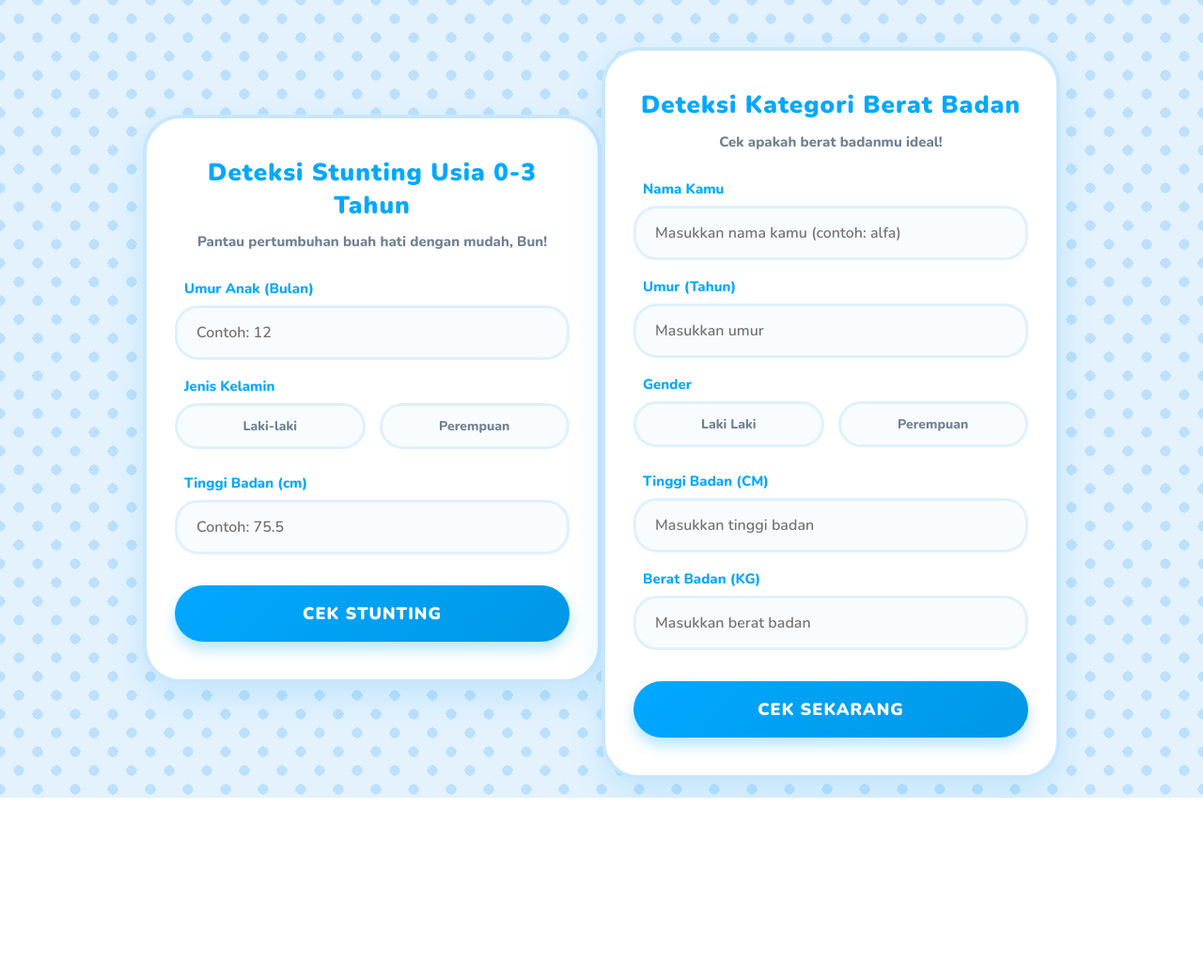
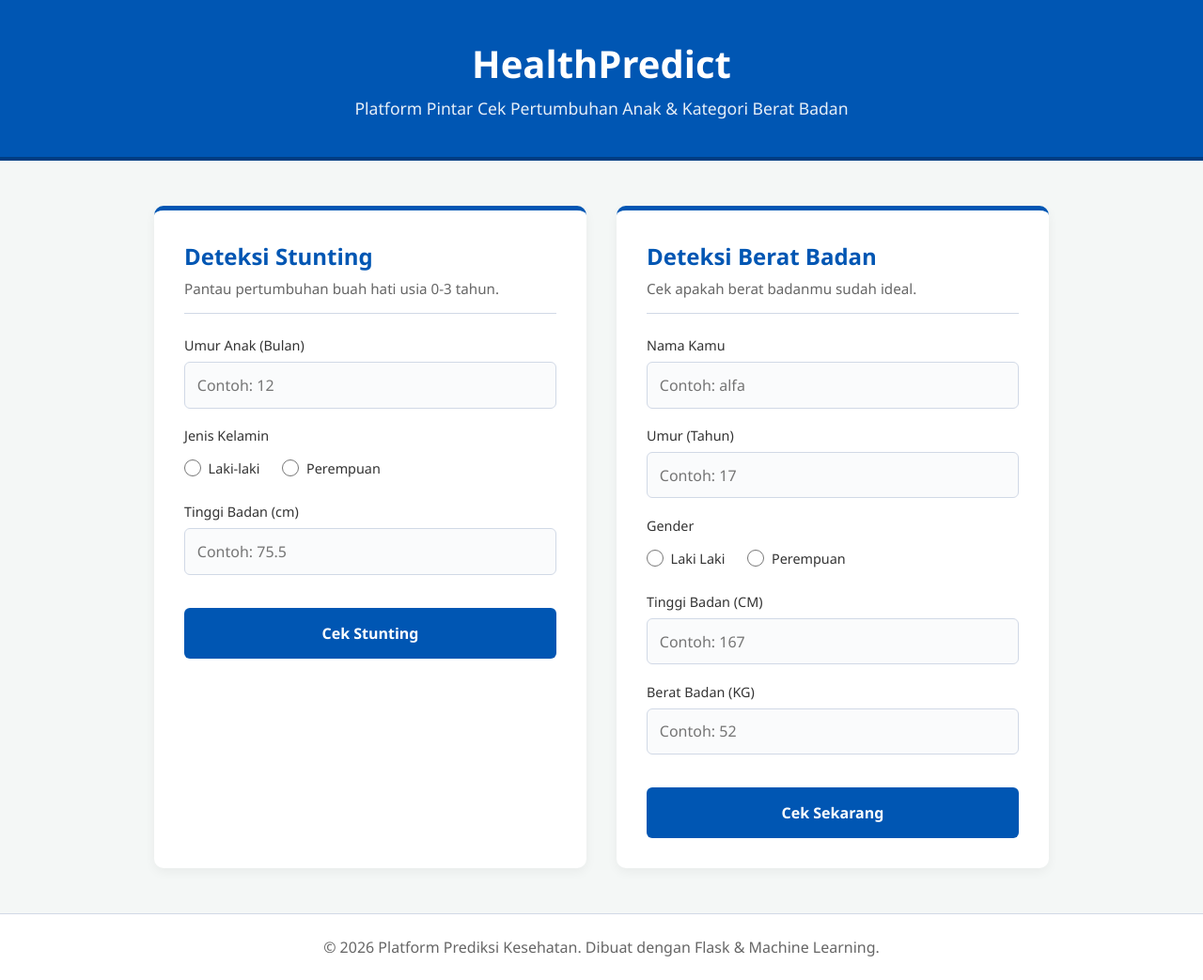
Before and after one commit to ALFADHANI284/AI-Predict-Stunting, a Flask app: page / in a window 1280 px wide. Shown: the whole page at 94% size. Before the commit the page ends 849 px from the top, so only its background shows below. Run offline with Flask 3, Linux system fonts and the light colour scheme.

Commit message:
Feat(index): ganti style

```diff
--- a/templates/index.html
+++ b/templates/index.html
@@ -3,292 +3,231 @@
 <head>
     <meta charset="UTF-8">
     <meta name="viewport" content="width=device-width, initial-scale=1.0">
-    <title>Deteksi Stunting Usia 0-3 Tahun</title>
-    <link href="https://fonts.googleapis.com/css2?family=Nunito:wght@400;600;800&display=swap" rel="stylesheet">
+    <title>Platform Prediksi Kesehatan</title>
     <style>
-    /* Menggunakan font Nunito dengan ketebalan ekstra agar terlihat seperti buku anak */
-    @import url('https://fonts.googleapis.com/css2?family=Nunito:wght@600;800;900&display=swap');
+        /* === RESET & GLOBAL VARIABLES === */
+        :root {
+            --primary-blue: #0056b3;
+            --light-blue: #e6f0fa;
+            --white: #ffffff;
+            --bg-color: #f4f7f6;
+            --text-dark: #333333;
+            --text-muted: #666666;
+            --border-color: #d1d9e6;
+        }
 
-    :root {
-        /* Warna Status Gizi */
-        --merah: #ff6b6b; /* Merah yang lebih cerah dan lembut */
-        --pink: #ff9ff3;
-        --hijau-muda: #1dd1a1;
-        --hijau-tua: #10ac84;
-
-        /* Warna Tema Dominan Putih & Biru */
-        --bg-body: #e3f2fd; /* Biru langit sangat muda */
-        --card-bg: #ffffff; /* Putih bersih */
-        --primary-blue: #00a8ff; /* Biru ceria khas anak-anak */
-        --border-blue: #c8e6ff; /* Biru pastel untuk garis tepi */
-        --text-color: #2f3640;
+        * {
+            margin: 0;
+            padding: 0;
+            box-sizing: border-box;
+            font-family: 'Segoe UI', Tahoma, Geneva, Verdana, sans-serif;
         }
 
         body {
-        font-family: 'Nunito', sans-serif;
-        background-color: var(--bg-body);
-        /* Membuat pola polkadot halus di background */
-        background-image: radial-gradient(#bce0fd 20%, transparent 20%), radial-gradient(#bce0fd 20%, transparent 20%);
-        background-size: 40px 40px;
-        background-position: 0 0, 20px 20px;
+            background-color: var(--bg-color);
+            color: var(--text-dark);
             display: flex;
-        justify-content: center;
-        align-items: center;
+            flex-direction: column;
             min-height: 100vh;
-        margin: 0;
-        padding: 20px;
-        box-sizing: border-box;
         }
 
-    .card {
-        background: var(--card-bg);
-        padding: 40px 30px;
-        border-radius: 40px; /* Sudut sangat membulat seperti gelembung */
-        box-shadow: 0 15px 35px rgba(0, 168, 255, 0.15);
-        border: 4px solid var(--border-blue);
-        width: 100%;
-        max-width: 420px;
+        /* === HEADER === */
+        header {
+            background-color: var(--primary-blue);
+            color: var(--white);
+            text-align: center;
+            padding: 2.5rem 1rem;
+            border-bottom: 4px solid #003d82;
         }
 
-    h2 {
-        text-align: center;
-        color: var(--primary-blue);
-        margin-top: 0;
-        font-weight: 900;
-        font-size: 26px;
-        letter-spacing: 1px;
+        header h1 {
+            font-size: 2.5rem;
+            margin-bottom: 0.5rem;
+            font-weight: 600;
         }
 
-    p.subtitle {
-        text-align: center;
-        color: #718093;
-        font-size: 15px;
-        margin-bottom: 30px;
-        margin-top: -10px;
-        font-weight: 800;
+        header p {
+            font-size: 1.1rem;
+            opacity: 0.9;
         }
 
-    .input-group {
-        margin-bottom: 18px;
+        /* === MAIN CONTENT & GRID === */
+        main {
+            flex: 1;
+            width: 100%;
+            max-width: 1000px;
+            margin: 3rem auto;
+            padding: 0 1.5rem;
         }
 
-    label {
-        font-weight: 800;
-        color: var(--primary-blue);
-        font-size: 15px;
-        display: block;
-        margin-bottom: 8px;
-        margin-left: 10px;
+        .forms-container {
+            display: grid;
+            grid-template-columns: repeat(auto-fit, minmax(350px, 1fr));
+            gap: 2rem;
         }
 
-    input, select {
-        width: 100%;
-        padding: 15px 20px;
-        border: 3px solid #dff1ff;
-        border-radius: 25px; /* Bentuk pil / kapsul */
-        box-sizing: border-box;
-        font-family: 'Nunito', sans-serif;
-        font-size: 16px;
-        font-weight: 600;
-        color: var(--text-color);
-        background-color: #f9fcff;
-        transition: all 0.3s ease;
+        /* === CARD STYLING === */
+        .card {
+            background-color: var(--white);
+            border-radius: 10px;
+            padding: 2rem;
+            box-shadow: 0 4px 12px rgba(0, 0, 0, 0.05);
+            border-top: 5px solid var(--primary-blue);
         }
 
-    input:focus, select:focus {
+        .card h2 {
+            color: var(--primary-blue);
+            font-size: 1.5rem;
+            margin-bottom: 0.5rem;
+        }
+
+        .subtitle {
+            color: var(--text-muted);
+            font-size: 0.95rem;
+            margin-bottom: 1.5rem;
+            padding-bottom: 1rem;
+            border-bottom: 1px solid var(--border-color);
+        }
+
+        /* === FORM INPUTS === */
+        .input-group {
+            margin-bottom: 1.2rem;
+        }
+
+        .input-group label {
+            display: block;
+            margin-bottom: 0.5rem;
+            font-weight: 500;
+            font-size: 0.9rem;
+            color: var(--text-dark);
+        }
+
+        .input-group input[type="text"],
+        .input-group input[type="number"] {
+            width: 100%;
+            padding: 0.8rem;
+            border: 1px solid var(--border-color);
+            border-radius: 6px;
+            font-size: 1rem;
+            transition: all 0.3s ease;
+            background-color: #fafbfc;
+        }
+
+        .input-group input[type="text"]:focus,
+        .input-group input[type="number"]:focus {
             outline: none;
             border-color: var(--primary-blue);
-        background-color: #ffffff;
-        box-shadow: 0 0 0 5px rgba(0, 168, 255, 0.2);
+            background-color: var(--white);
+            box-shadow: 0 0 0 3px rgba(0, 86, 179, 0.1);
         }
 
-    /* Menghilangkan panah naik/turun bawaan browser di input angka */
-    input[type=number]::-webkit-inner-spin-button,
-    input[type=number]::-webkit-outer-spin-button {
-        -webkit-appearance: none;
-        margin: 0;
+        /* === RADIO BUTTONS === */
+        .radio-container {
+            display: flex;
+            gap: 1.5rem;
+            padding: 0.5rem 0;
         }
 
+        .radio-item {
+            display: flex;
+            align-items: center;
+            gap: 0.5rem;
+        }
+
+        .radio-item input[type="radio"] {
+            accent-color: var(--primary-blue);
+            width: 1.1rem;
+            height: 1.1rem;
+            cursor: pointer;
+        }
+
+        .radio-item label {
+            margin-bottom: 0;
+            cursor: pointer;
+        }
+
+        /* === BUTTON === */
         button {
             width: 100%;
-        padding: 18px;
-        background: linear-gradient(135deg, #00a8ff, #0097e6);
-        color: white;
+            padding: 1rem;
+            background-color: var(--primary-blue);
+            color: var(--white);
             border: none;
-        border-radius: 30px;
-        font-size: 18px;
-        font-weight: 900;
+            border-radius: 6px;
+            font-size: 1rem;
+            font-weight: 600;
             cursor: pointer;
-        /* Efek animasi memantul (bouncy) ala game anak */
-        transition: all 0.3s cubic-bezier(0.68, -0.55, 0.265, 1.55);
-        font-family: 'Nunito', sans-serif;
-        margin-top: 15px;
-        box-shadow: 0 8px 15px rgba(0, 168, 255, 0.3);
-        text-transform: uppercase;
-        letter-spacing: 1px;
+            transition: background-color 0.3s ease;
+            margin-top: 1rem;
         }
 
         button:hover {
-        transform: translateY(-3px) scale(1.02);
-        box-shadow: 0 12px 20px rgba(0, 168, 255, 0.4);
+            background-color: #004494;
         }
 
-    button:active {
-        transform: translateY(2px) scale(0.98);
-        box-shadow: 0 4px 10px rgba(0, 168, 255, 0.3);
+        /* === ALERTS & RESULTS === */
+        .error-box, .result-box {
+            margin-top: 1.5rem;
+            padding: 1rem;
+            border-radius: 6px;
+            text-align: center;
         }
 
-    /* Styling Kotak Hasil Prediksi */
-    .result-box {
-        margin-top: 30px;
-        padding: 25px 20px;
-        border-radius: 25px;
-        text-align: center;
-        animation: popIn 0.5s cubic-bezier(0.68, -0.55, 0.265, 1.55);
-        border: 3px solid rgba(255,255,255,0.5);
+        .error-box {
+            background-color: #fee2e2;
+            color: #b91c1c;
+            border: 1px solid #f87171;
         }
 
-    /* Warna berdasarkan kriteria dengan teks yang kontras */
-    .sangat-pendek { background-color: var(--merah); color: white; }
-    .pendek { background-color: var(--pink); color: #61001d; }
-    .normal { background-color: var(--hijau-muda); color: #004d00; }
-    .tinggi { background-color: var(--hijau-tua); color: white; }
+        .result-box {
+            background-color: var(--light-blue);
+            border: 1px solid var(--primary-blue);
+            color: var(--primary-blue);
+        }
 
         .result-pesan {
-        font-weight: 900;
-        font-size: 20px;
-        margin-bottom: 12px;
-        line-height: 1.3;
+            font-weight: 600;
+            font-size: 1.1rem;
+            margin-bottom: 0.3rem;
         }
 
         .result-saran {
-        font-size: 15px;
-        line-height: 1.6;
-        font-weight: 600;
-        opacity: 0.95;
+            font-size: 0.9rem;
+            color: var(--text-dark);
         }
 
-    .error-box {
-        margin-top: 20px;
-        padding: 15px;
-        background-color: #fff3cd;
-        color: #856404;
-        border: 3px solid #ffeeba;
-        border-radius: 20px;
+        /* === FOOTER === */
+        footer {
+            background-color: var(--white);
+            color: var(--text-muted);
             text-align: center;
-        font-weight: 800;
-        font-size: 14px;
-        animation: shake 0.4s ease-in-out;
-    }
-
-    /* Keyframes untuk animasi pop-up hasil */
-    @keyframes popIn {
-        0% { opacity: 0; transform: scale(0.8); }
-        100% { opacity: 1; transform: scale(1); }
-    }
-
-    /* Keyframes untuk animasi error bergetar */
-    @keyframes shake {
-        0%, 100% { transform: translateX(0); }
-        25% { transform: translateX(-5px); }
-        75% { transform: translateX(5px); }
-    }
-   /* --- CSS Tambahan untuk Radio Button --- */
-    .radio-container {
-        display: flex;
-        gap: 15px;
-        margin-top: 5px;
-    }
-
-    .radio-item {
-        flex: 1;
-        position: relative;
-    }
-
-    /* Sembunyikan lingkaran radio asli */
-    .radio-item input[type="radio"] {
-        display: none;
-    }
-
-    /* Styling label sebagai tombol custom */
-    .radio-item label {
-        display: block;
-        background-color: #f9fcff;
-        border: 3px solid #dff1ff;
-        color: #718093;
-        padding: 12px;
-        text-align: center;
-        border-radius: 25px;
-        cursor: pointer;
-        font-weight: 800;
-        font-size: 14px;
-        margin-left: 0; /* Reset margin label agar rata tengah */
-        transition: all 0.3s cubic-bezier(0.68, -0.55, 0.265, 1.55);
-    }
-
-    /* Efek saat opsi dipilih */
-    .radio-item input[type="radio"]:checked + label {
-        background-color: var(--primary-blue);
-        color: white;
-        border-color: var(--primary-blue);
-        box-shadow: 0 8px 15px rgba(0, 168, 255, 0.3);
-        transform: translateY(-2px);
-    }
-
-    /* Efek saat kursor di atas tombol */
-    .radio-item label:hover {
-        border-color: var(--primary-blue);
-        background-color: #f0f8ff;
-    }
-
-    /* --- Custom Scrollbar (Bilah Gulir) --- */
-
-    /* Untuk browser Firefox */
-    html {
-        scrollbar-color: var(--primary-blue) var(--bg-body);
-        scrollbar-width: thin;
-    }
-
-    /* Untuk browser Chrome, Edge, Safari */
-    ::-webkit-scrollbar {
-        width: 14px; /* Lebar scrollbar */
-    }
-
-    /* Jalur tempat scrollbar bergerak (Track) */
-    ::-webkit-scrollbar-track {
-        background-color: var(--bg-body); /* Mengikuti warna background biru muda */
-    }
-
-    /* Bagian yang bisa ditarik (Thumb) */
-    ::-webkit-scrollbar-thumb {
-        background-color: var(--primary-blue); /* Warna biru ceria */
-        border-radius: 20px; /* Dibuat sangat membulat (pill) */
-        /* Memberikan efek border transparan agar ukurannya terlihat lebih mungil */
-        border: 4px solid var(--bg-body);
-    }
-
-    /* Saat bagian yang ditarik disorot kursor */
-    ::-webkit-scrollbar-thumb:hover {
-        background-color: #0097e6; /* Berubah jadi biru yang sedikit lebih gelap */
+            padding: 1.5rem;
+            border-top: 1px solid var(--border-color);
+            margin-top: auto;
         }
     </style>
 </head>
 <body>
 
-    <!-- ===================================== -->
-    <!--          CARD FORM STUNTING           -->
-    <!-- ===================================== -->
+    <!-- HEADER -->
+    <header>
+        <h1>HealthPredict</h1>
+        <p>Platform Pintar Cek Pertumbuhan Anak & Kategori Berat Badan</p>
+    </header>
+
+    <!-- MAIN CONTENT -->
+    <main>
+        <div class="forms-container">
+
+            <!-- CARD STUNTING -->
             <div class="card">
-        <h2>Deteksi Stunting Usia 0-3 Tahun</h2>
-        <p class="subtitle">Pantau pertumbuhan buah hati dengan mudah, Bun!</p>
+                <h2>Deteksi Stunting</h2>
+                <p class="subtitle">Pantau pertumbuhan buah hati usia 0-3 tahun.</p>
 
-        <!-- Action diubah ke /predict_stunting -->
                 <form action="/predict_stunting" method="post">
                     <div class="input-group">
                         <label>Umur Anak (Bulan)</label>
-                <input type="number" name="umur" min="1" max="36" placeholder="Contoh: 12" required
-                oninvalid="this.setCustomValidity('Maaf Bun, umur harus antara 1 sampai 36 bulan ya.')"
-                oninput="this.setCustomValidity('')">
+                        <input type="number" name="umur" min="1" max="36" placeholder="Contoh: 12" required>
                     </div>
 
                     <div class="input-group">
@@ -307,24 +246,18 @@
 
                     <div class="input-group">
                         <label>Tinggi Badan (cm)</label>
-                <input type="number" name="tinggi" min="45" max="110" step="0.1" placeholder="Contoh: 75.5" required
-                oninvalid="this.setCustomValidity('Maaf Bun, tinggi badan harus antara 45 sampai 110 cm ya.')"
-                oninput="this.setCustomValidity('')">
+                        <input type="number" name="tinggi" min="45" max="110" step="0.1" placeholder="Contoh: 75.5" required>
                     </div>
 
                     <button type="submit">Cek Stunting</button>
                 </form>
 
-        <!-- Variabel diubah jadi error_stunting -->
                 {% if error_stunting %}
-            <div class="error-box">
-                {{ error_stunting }}
-            </div>
+                    <div class="error-box">{{ error_stunting }}</div>
                 {% endif %}
 
-        <!-- Variabel diubah jadi hasil_stunting -->
                 {% if hasil_stunting %}
-            <div class="result-box {{ hasil_stunting.css }}">
+                    <div class="result-box">
                         <div class="result-pesan">{{ hasil_stunting.pesan }}</div>
                         <div class="result-saran">{{ hasil_stunting.saran }}</div>
                     </div>
@@ -332,22 +265,20 @@
             </div>
 
 
-    <!-- ===================================== -->
-    <!--          CARD FORM OBESITAS           -->
-    <!-- ===================================== -->
-    <div class="card" style="margin-top: 30px;">
-        <h2>Deteksi Kategori Berat Badan</h2>
-        <p class="subtitle">Cek apakah berat badanmu ideal!</p>
+            <!-- CARD OBESITAS -->
+            <div class="card">
+                <h2>Deteksi Berat Badan</h2>
+                <p class="subtitle">Cek apakah berat badanmu sudah ideal.</p>
 
                 <form action="/predict_obesitas" method="post">
                     <div class="input-group">
                         <label>Nama Kamu</label>
-                <input type="text" name="nama" placeholder="Masukkan nama kamu (contoh: alfa)" required>
+                        <input type="text" name="nama" placeholder="Contoh: alfa" required>
                     </div>
 
                     <div class="input-group">
                         <label>Umur (Tahun)</label>
-                <input type="number" name="umur" min="1" placeholder="Masukkan umur" required>
+                        <input type="number" name="umur" min="1" placeholder="Contoh: 17" required>
                     </div>
 
                     <div class="input-group">
@@ -366,31 +297,35 @@
 
                     <div class="input-group">
                         <label>Tinggi Badan (CM)</label>
-                <input type="number" name="tinggi" min="50" step="0.1" placeholder="Masukkan tinggi badan" required>
+                        <input type="number" name="tinggi" min="50" step="0.1" placeholder="Contoh: 167" required>
                     </div>
 
                     <div class="input-group">
                         <label>Berat Badan (KG)</label>
-                <input type="number" name="berat" min="1" step="0.1" placeholder="Masukkan berat badan" required>
+                        <input type="number" name="berat" min="1" step="0.1" placeholder="Contoh: 52" required>
                     </div>
 
                     <button type="submit">Cek Sekarang</button>
                 </form>
 
-        <!-- Menampilkan pesan error khusus obesitas -->
                 {% if error_obesitas %}
-            <div class="error-box">
-                {{ error_obesitas }}
-            </div>
+                    <div class="error-box">{{ error_obesitas }}</div>
                 {% endif %}
 
-        <!-- Menampilkan hasil dari model obesitas -->
                 {% if hasil_obesitas %}
-            <div class="result-box {{ css_obesitas }}">
+                    <div class="result-box">
                         <div class="result-pesan">{{ hasil_obesitas }}</div>
                     </div>
                 {% endif %}
             </div>
 
+        </div>
+    </main>
+
+    <!-- FOOTER -->
+    <footer>
+        <p>&copy; 2026 Platform Prediksi Kesehatan. Dibuat dengan Flask & Machine Learning.</p>
+    </footer>
+
 </body>
 </html>
```
Lines whose indentation alone changed are shown as unchanged.
